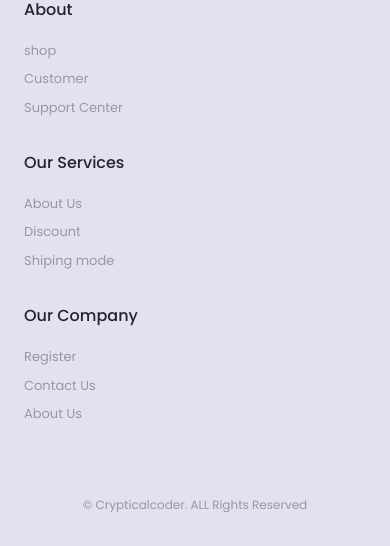
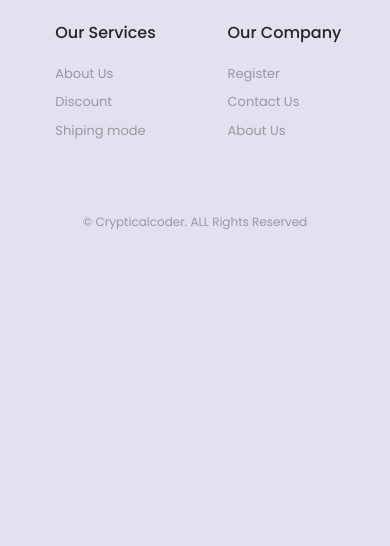
Before and after one commit to yahiamohamed21/E-commerce-1, a plain HTML site: page index.html in a window 390 px wide. Shown: the part 3294-3840 px from the top of the page. After the commit the page ends 3557 px from the top, so only its background shows below. Drawn offline with nearby package versions, Linux system fonts and the light colour scheme.

Commit message:
Update style.css

```diff
--- a/assets/css/style.css
+++ b/assets/css/style.css
@@ -1497,9 +1497,9 @@ font-size: medium;
 }
 
 .footer__container{
-        grid-template-columns: 1fr;
     row-gap: 2rem;
-        justify-items: start;
+    justify-items: center;
+    grid-template-columns: repeat(2, 1fr);
 }
 
 .footer__copy{
```
Lines whose indentation alone changed are shown as unchanged.
